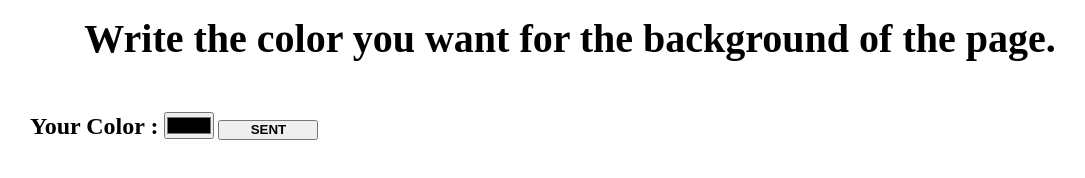
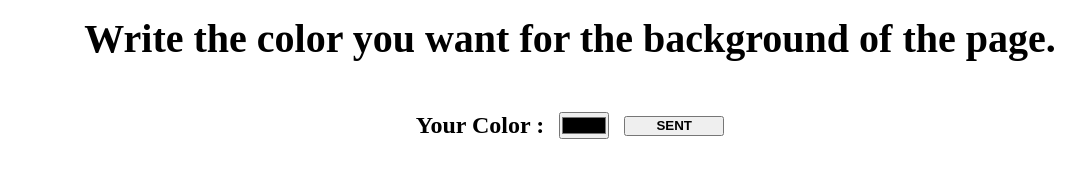
Before and after one commit to Mickallou/Change-Background-Color, a plain HTML site: page index.html in a window 1280 px wide. Shown: the whole page, without its empty margins (70-1155 px from the left). Drawn offline with Linux system fonts and the light colour scheme.

Commit message:
change the position for the from to flex

```diff
--- a/style.css
+++ b/style.css
@@ -18,7 +18,9 @@ h1 {
 
 form {
     margin-top: 50px;
-    margin-left: 100px;
+    display: flex;
+    justify-content: center;
+    align-items: center;
 }
 
 form label {
@@ -26,8 +28,13 @@ form label {
     font-weight: 600;
 }
 
+form input[type=color] {
+    margin-left: 15px;
+}
+
 form input[type=button] {
     width: 100px;
     height: 20px;
     font-weight: 600;
+    margin-left: 15px;
 }
```
